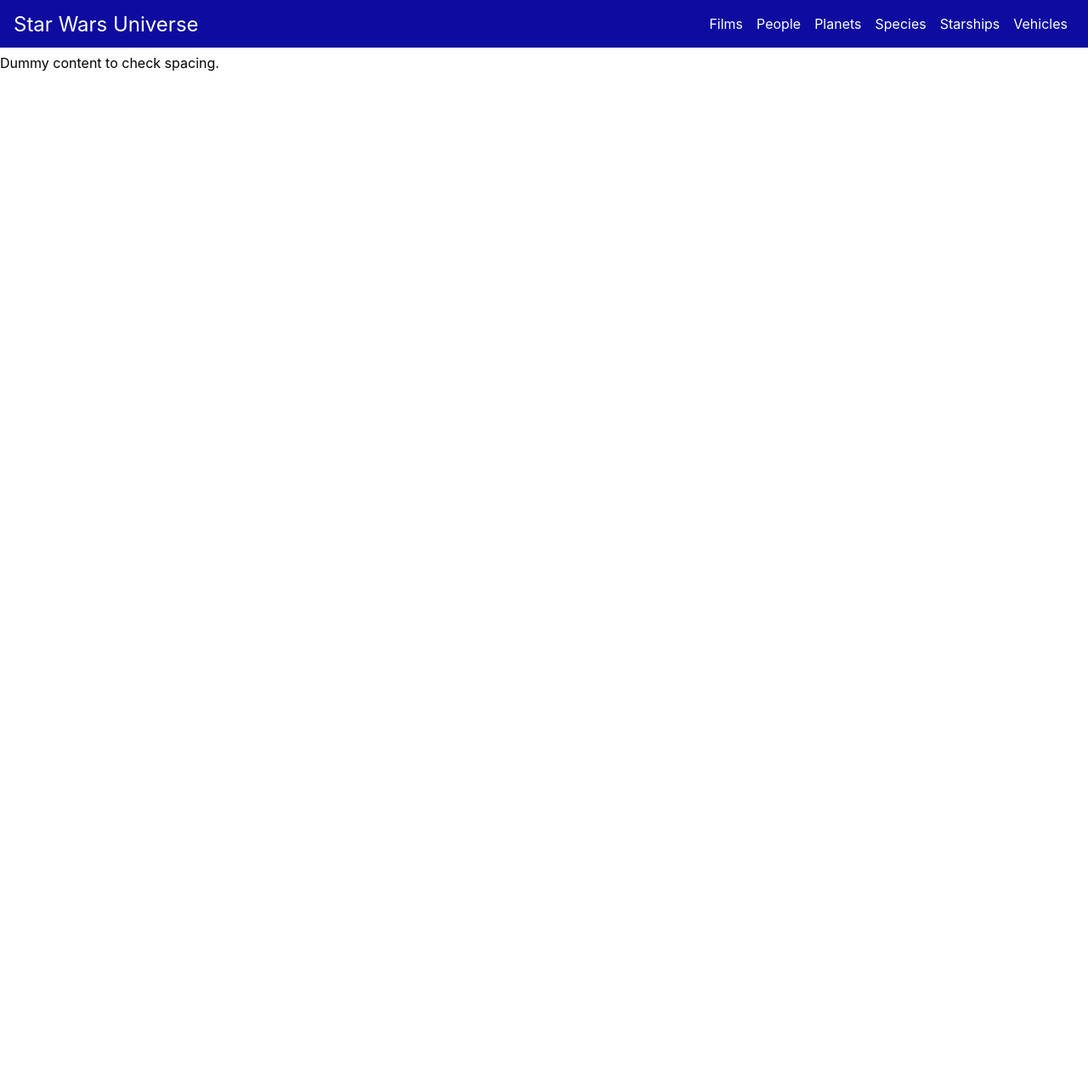
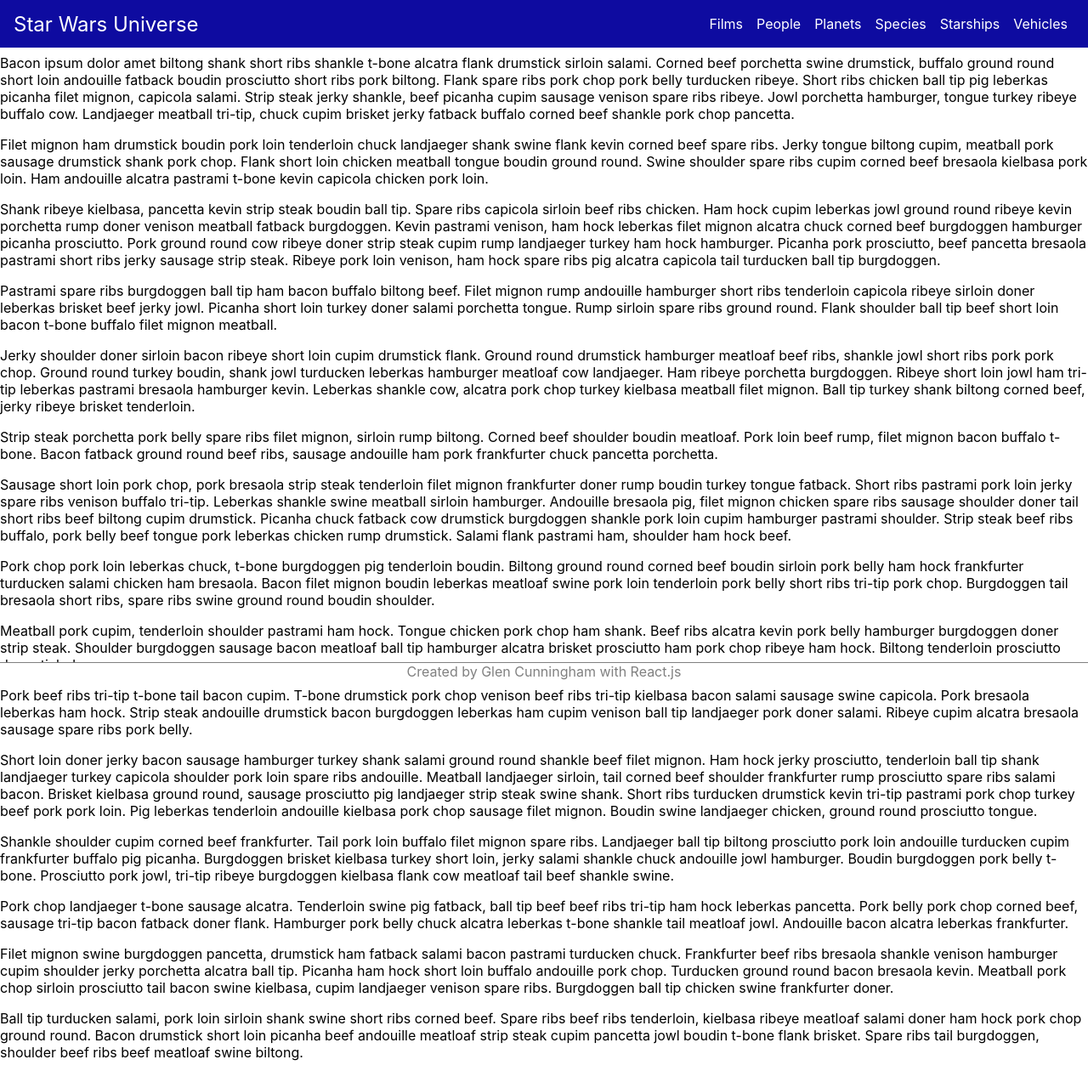
Before and after one commit to serotta58/starwars-universe, a React (Create React App) app: page / in a window 1280 px wide. Shown: the whole page at 85% size. Before the commit the page ends 800 px from the top, so only its background shows below. Built offline with nearby package versions, Linux system fonts and the light colour scheme.

Commit message:
Added footer

```diff
--- a/src/App.js
+++ b/src/App.js
@@ -3,6 +3,7 @@
 import Toolbar from './components/Toolbar/Toolbar';
 import SideDrawer from './components/SideDrawer/SideDrawer';
 import Backdrop from './components/BackDrop/Backdrop';
+import Footer from './components/Footer/Footer';
 
 class App extends Component {
   state = {
@@ -11,12 +12,12 @@
 
   drawerToggleClickHandler = () => {
     this.setState((prevState) => {
-      return {sideDrawerOpen: !prevState.sideDrawerOpen};
+      return { sideDrawerOpen: !prevState.sideDrawerOpen };
     });
   };
 
   backdropClickHandler = () => {
-    this.setState({sideDrawerOpen: false});
+    this.setState({ sideDrawerOpen: false });
   };
 
   render() {
@@ -32,10 +33,57 @@
         <SideDrawer show={this.state.sideDrawerOpen} />
         {backdrop}
         {/* Make sure main content clears the toolbar above */}
-        <main style={{marginTop: '64px'}}>
-          <p>Dummy content to check spacing.</p>
+        <main style={{ marginTop: '64px', marginBottom: '32px' }}>
+          <p>
+            Bacon ipsum dolor amet biltong shank short ribs shankle t-bone alcatra flank drumstick sirloin salami. Corned beef porchetta swine drumstick, buffalo ground round short loin andouille fatback boudin prosciutto short ribs pork biltong. Flank spare ribs pork chop pork belly turducken ribeye. Short ribs chicken ball tip pig leberkas picanha filet mignon, capicola salami. Strip steak jerky shankle, beef picanha cupim sausage venison spare ribs ribeye. Jowl porchetta hamburger, tongue turkey ribeye buffalo cow. Landjaeger meatball tri-tip, chuck cupim brisket jerky fatback buffalo corned beef shankle pork chop pancetta.
+          </p>
+          <p>
+            Filet mignon ham drumstick boudin pork loin tenderloin chuck landjaeger shank swine flank kevin corned beef spare ribs. Jerky tongue biltong cupim, meatball pork sausage drumstick shank pork chop. Flank short loin chicken meatball tongue boudin ground round. Swine shoulder spare ribs cupim corned beef bresaola kielbasa pork loin. Ham andouille alcatra pastrami t-bone kevin capicola chicken pork loin.
+          </p>
+          <p>
+            Shank ribeye kielbasa, pancetta kevin strip steak boudin ball tip. Spare ribs capicola sirloin beef ribs chicken. Ham hock cupim leberkas jowl ground round ribeye kevin porchetta rump doner venison meatball fatback burgdoggen. Kevin pastrami venison, ham hock leberkas filet mignon alcatra chuck corned beef burgdoggen hamburger picanha prosciutto. Pork ground round cow ribeye doner strip steak cupim rump landjaeger turkey ham hock hamburger. Picanha pork prosciutto, beef pancetta bresaola pastrami short ribs jerky sausage strip steak. Ribeye pork loin venison, ham hock spare ribs pig alcatra capicola tail turducken ball tip burgdoggen.
+</p>
+          <p>
+            Pastrami spare ribs burgdoggen ball tip ham bacon buffalo biltong beef. Filet mignon rump andouille hamburger short ribs tenderloin capicola ribeye sirloin doner leberkas brisket beef jerky jowl. Picanha short loin turkey doner salami porchetta tongue. Rump sirloin spare ribs ground round. Flank shoulder ball tip beef short loin bacon t-bone buffalo filet mignon meatball.
+</p>
+          <p>
+            Jerky shoulder doner sirloin bacon ribeye short loin cupim drumstick flank. Ground round drumstick hamburger meatloaf beef ribs, shankle jowl short ribs pork pork chop. Ground round turkey boudin, shank jowl turducken leberkas hamburger meatloaf cow landjaeger. Ham ribeye porchetta burgdoggen. Ribeye short loin jowl ham tri-tip leberkas pastrami bresaola hamburger kevin. Leberkas shankle cow, alcatra pork chop turkey kielbasa meatball filet mignon. Ball tip turkey shank biltong corned beef, jerky ribeye brisket tenderloin.
+</p>
+          <p>
+            Strip steak porchetta pork belly spare ribs filet mignon, sirloin rump biltong. Corned beef shoulder boudin meatloaf. Pork loin beef rump, filet mignon bacon buffalo t-bone. Bacon fatback ground round beef ribs, sausage andouille ham pork frankfurter chuck pancetta porchetta.
+</p>
+          <p>
+            Sausage short loin pork chop, pork bresaola strip steak tenderloin filet mignon frankfurter doner rump boudin turkey tongue fatback. Short ribs pastrami pork loin jerky spare ribs venison buffalo tri-tip. Leberkas shankle swine meatball sirloin hamburger. Andouille bresaola pig, filet mignon chicken spare ribs sausage shoulder doner tail short ribs beef biltong cupim drumstick. Picanha chuck fatback cow drumstick burgdoggen shankle pork loin cupim hamburger pastrami shoulder. Strip steak beef ribs buffalo, pork belly beef tongue pork leberkas chicken rump drumstick. Salami flank pastrami ham, shoulder ham hock beef.
+</p>
+          <p>
+            Pork chop pork loin leberkas chuck, t-bone burgdoggen pig tenderloin boudin. Biltong ground round corned beef boudin sirloin pork belly ham hock frankfurter turducken salami chicken ham bresaola. Bacon filet mignon boudin leberkas meatloaf swine pork loin tenderloin pork belly short ribs tri-tip pork chop. Burgdoggen tail bresaola short ribs, spare ribs swine ground round boudin shoulder.
+            </p>
+          <p>
+            Meatball pork cupim, tenderloin shoulder pastrami ham hock. Tongue chicken pork chop ham shank. Beef ribs alcatra kevin pork belly hamburger burgdoggen doner strip steak. Shoulder burgdoggen sausage bacon meatloaf ball tip hamburger alcatra brisket prosciutto ham pork chop ribeye ham hock. Biltong tenderloin prosciutto drumstick doner.
+          </p>
+          <p>
+            Pork beef ribs tri-tip t-bone tail bacon cupim. T-bone drumstick pork chop venison beef ribs tri-tip kielbasa bacon salami sausage swine capicola. Pork bresaola leberkas ham hock. Strip steak andouille drumstick bacon burgdoggen leberkas ham cupim venison ball tip landjaeger pork doner salami. Ribeye cupim alcatra bresaola sausage spare ribs pork belly.
+          </p>
+          <p>
+            Short loin doner jerky bacon sausage hamburger turkey shank salami ground round shankle beef filet mignon. Ham hock jerky prosciutto, tenderloin ball tip shank landjaeger turkey capicola shoulder pork loin spare ribs andouille. Meatball landjaeger sirloin, tail corned beef shoulder frankfurter rump prosciutto spare ribs salami bacon. Brisket kielbasa ground round, sausage prosciutto pig landjaeger strip steak swine shank. Short ribs turducken drumstick kevin tri-tip pastrami pork chop turkey beef pork pork loin. Pig leberkas tenderloin andouille kielbasa pork chop sausage filet mignon. Boudin swine landjaeger chicken, ground round prosciutto tongue.
+          </p>
+          <p>
+            Shankle shoulder cupim corned beef frankfurter. Tail pork loin buffalo filet mignon spare ribs. Landjaeger ball tip biltong prosciutto pork loin andouille turducken cupim frankfurter buffalo pig picanha. Burgdoggen brisket kielbasa turkey short loin, jerky salami shankle chuck andouille jowl hamburger. Boudin burgdoggen pork belly t-bone. Prosciutto pork jowl, tri-tip ribeye burgdoggen kielbasa flank cow meatloaf tail beef shankle swine.
+          </p>
+          <p>
+            Pork chop landjaeger t-bone sausage alcatra. Tenderloin swine pig fatback, ball tip beef beef ribs tri-tip ham hock leberkas pancetta. Pork belly pork chop corned beef, sausage tri-tip bacon fatback doner flank. Hamburger pork belly chuck alcatra leberkas t-bone shankle tail meatloaf jowl. Andouille bacon alcatra leberkas frankfurter.
+          </p>
+          <p>
+            Filet mignon swine burgdoggen pancetta, drumstick ham fatback salami bacon pastrami turducken chuck. Frankfurter beef ribs bresaola shankle venison hamburger cupim shoulder jerky porchetta alcatra ball tip. Picanha ham hock short loin buffalo andouille pork chop. Turducken ground round bacon bresaola kevin. Meatball pork chop sirloin prosciutto tail bacon swine kielbasa, cupim landjaeger venison spare ribs. Burgdoggen ball tip chicken swine frankfurter doner.
+          </p>
+          <p>
+            Ball tip turducken salami, pork loin sirloin shank swine short ribs corned beef. Spare ribs beef ribs tenderloin, kielbasa ribeye meatloaf salami doner ham hock pork chop ground round. Bacon drumstick short loin picanha beef andouille meatloaf strip steak cupim pancetta jowl boudin t-bone flank brisket. Spare ribs tail burgdoggen, shoulder beef ribs beef meatloaf swine biltong.
+          </p>
         </main>
-      </div>
+        <footer>
+          <Footer />
+        </footer>
+      </div >
     );
   }
 }
--- /dev/null
+++ b/src/components/Footer/Footer.css
@@ -0,0 +1,10 @@
+.footer {
+    position: fixed;
+    left: 0;
+    bottom: 0;
+    width: 100%;
+    border-top: 1px solid grey;
+    background: white;
+    color: grey;
+    text-align: center;
+}
--- /dev/null
+++ b/src/components/Footer/Footer.jsx
@@ -0,0 +1,11 @@
+import React from 'react';
+
+import './Footer.css';
+
+const footer = props => (
+    <div className='footer'>
+        Created by Glen Cunningham with React.js
+    </div>
+);
+
+export default footer;
--- a/src/components/Toolbar/Toolbar.css
+++ b/src/components/Toolbar/Toolbar.css
@@ -9,9 +9,10 @@
 
 .toolbar__navigation {
     display: flex;
-    height: 100%;       /* so center tracks the toolbar height */
+    height: 100%;       /* so vertical center tracks the toolbar height */
     align-items: center;
     padding: 0 1rem;
+    justify-content: flex-start;
 }
 
 .toolbar__logo {
@@ -53,6 +54,10 @@
     .toolbar__navigation-items {
         display: none;
     }
+    .toolbar__logo {
+        margin-left: auto;
+        margin-right: auto;
+    }
 }
 
 @media (min-width: 721px) {
```
